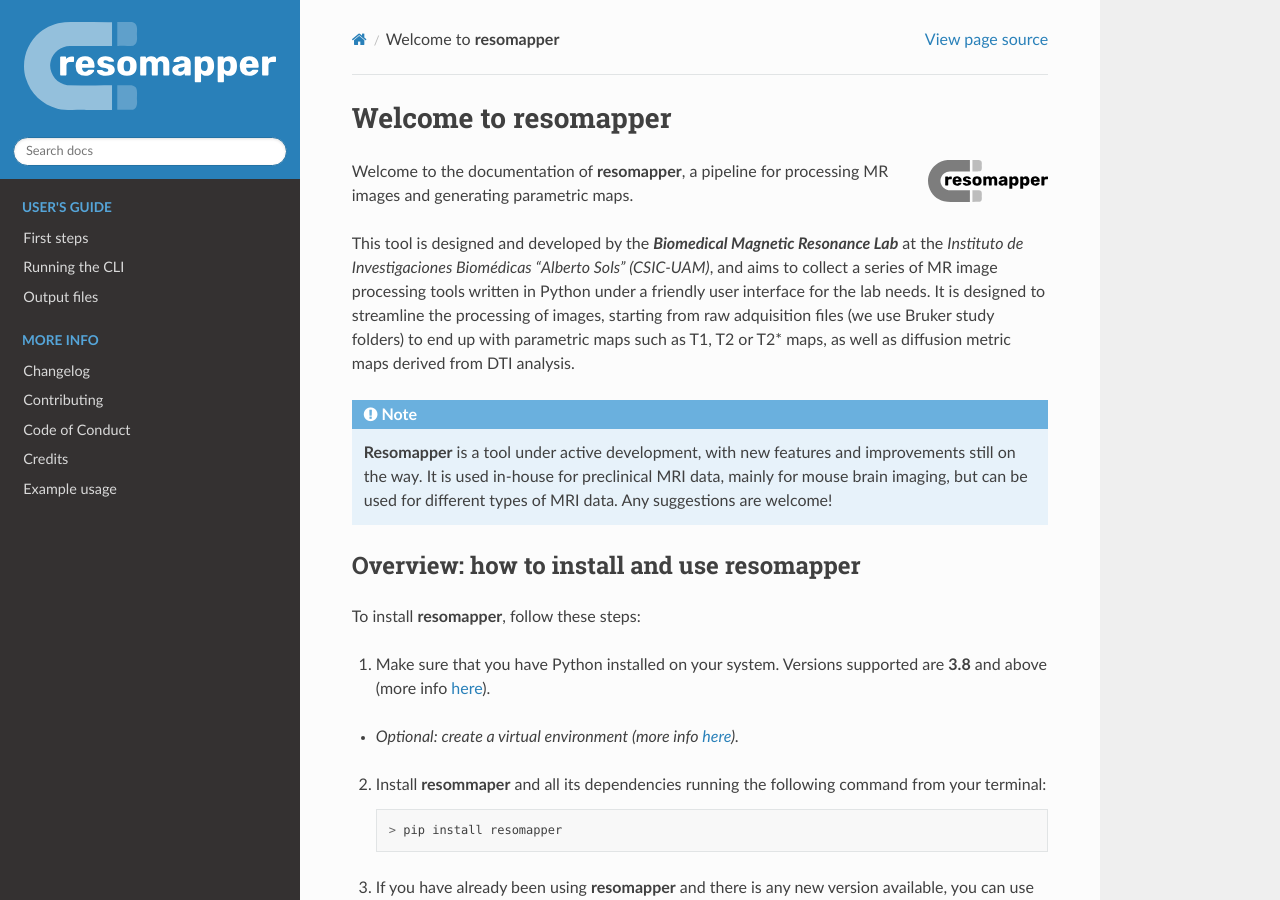
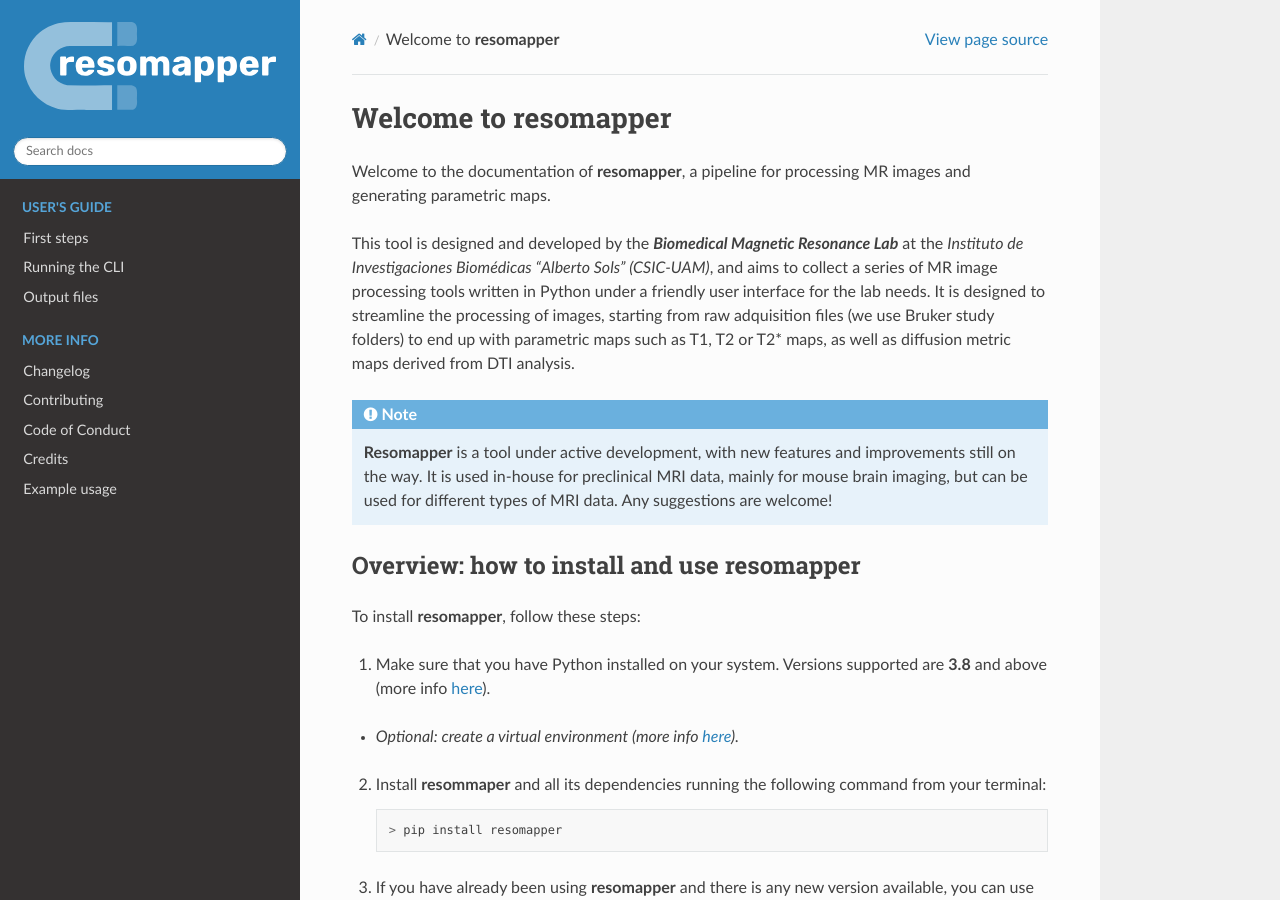
Before and after one commit to Biomedical-MR/resomapper, a Sphinx documentation site: the page built from docs/index.md, in a window 1280 px wide and 900 px high. Built offline with Sphinx 7.4.7 and the Read the Docs theme 2.0.0, drawn with Linux system fonts in a browser that asks for light colours; pages that are not in the unit, such as notebooks, are missing from menus.

Commit message:
Update docs

````diff
--- a/docs/index.md
+++ b/docs/index.md
@@ -1,9 +1,9 @@
 # Welcome to **resomapper**
-```{image} _static/logo_fixed.svg
-:name: resomapper_logo
-:align: right
-:width: 120px
-```
+%```{image} _static/logo_fixed.svg
+%:name: resomapper_logo
+%:align: right
+%:width: 120px
+%```
 Welcome to the documentation of **resomapper**, a pipeline for processing MR images and generating parametric maps.
 
 This tool is designed and developed by the ***Biomedical Magnetic Resonance Lab*** at the *Instituto de Investigaciones Biomédicas "Alberto Sols" (CSIC-UAM)*, and aims to collect a series of MR image processing tools written in Python under a friendly user interface for the lab needs. It is designed to streamline the processing of images, starting from raw adquisition files (we use Bruker study folders) to end up with parametric maps such as T1, T2 or T2* maps, as well as diffusion metric maps derived from DTI analysis.
````
